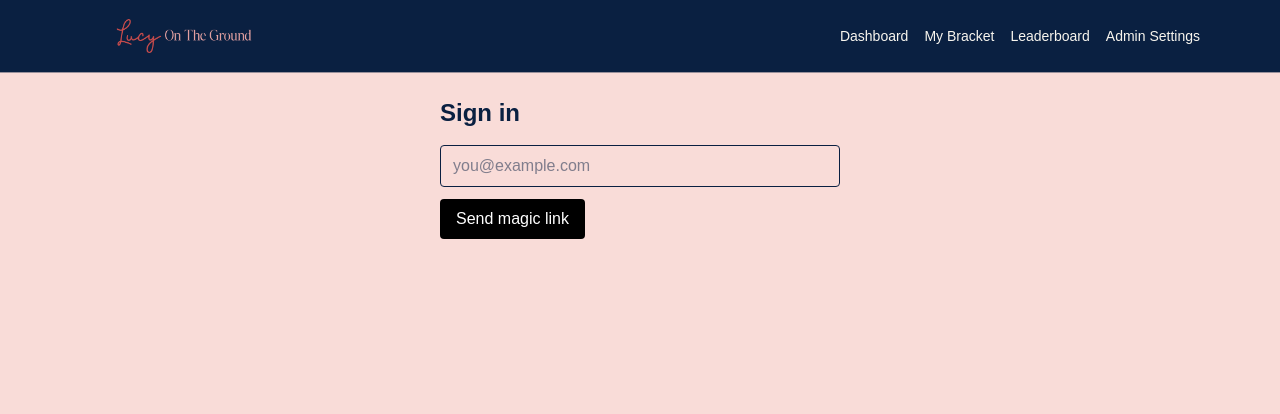
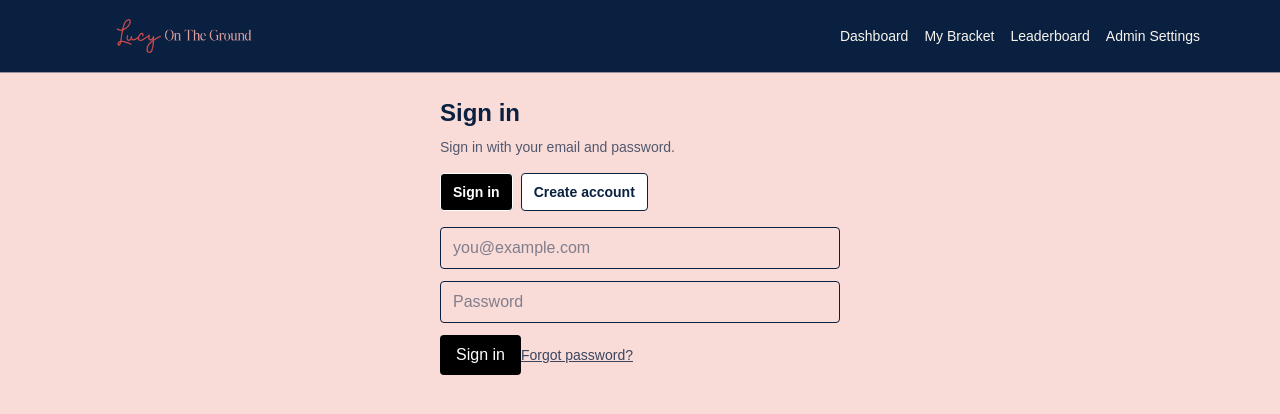
Before and after one commit to LucyontheGroundINC/bracket-app, a Next.js app: page /sign-in in a window 1280 px wide. Shown: the top 414 px of the page. Built offline with nearby package versions, Linux system fonts and the light colour scheme; no server answers.

Commit message:
Switch auth to email/password and sync display names

```diff
--- a/app/api/auth/sync-user/route.ts
+++ b/app/api/auth/sync-user/route.ts
@@ -1,11 +1,17 @@
+// app/api/auth/sync-user/route.ts
 import { NextResponse } from "next/server";
 import { db } from "@/db/client";
 import { users } from "@/db/schema";
 import { sql } from "drizzle-orm";
 
-// force Node runtime (postgres driver doesn't work on Edge)
 export const runtime = "nodejs";
 export const dynamic = "force-dynamic";
+
+type SyncUserBody = {
+  id: string;
+  email: string;
+  displayName?: string | null;
+};
 
 export async function GET() {
   return NextResponse.json({ ok: true, route: "sync-user" });
@@ -13,17 +19,12 @@ export async function GET() {
 
 export async function POST(req: Request) {
   try {
-    // DB connectivity sanity check
     await db.execute(sql`select 1`);
 
-    const body = (await req.json()) as {
-      id?: string | null;
-      email?: string | null;
-      displayName?: string | null;
-    };
+    const body = (await req.json()) as SyncUserBody;
 
-    const id = body.id ?? "";
-    const email = body.email ?? "";
+    const id = body.id?.trim();
+    const email = body.email?.trim();
 
     if (!id || !email) {
       return NextResponse.json(
@@ -32,35 +33,33 @@ export async function POST(req: Request) {
       );
     }
 
-    // ALWAYS provide a string to satisfy Drizzle's insert typings
-    const safeDisplayName =
-      (body.displayName ?? "").trim() ||
-      email.split("@")[0] ||
-      "Player";
+    // ✅ Always provide a displayName to satisfy your Drizzle insert types
+    // Priority: request body displayName -> auth metadata displayName -> email prefix
+    const cleaned =
+      body.displayName != null ? body.displayName.trim() : "";
+
+    const fallbackFromEmail = email.split("@")[0] || "Player";
+    const finalDisplayName = cleaned.length ? cleaned : fallbackFromEmail;
 
     await db
       .insert(users)
       .values({
         id,
         email,
-        displayName: safeDisplayName,
+        displayName: finalDisplayName,
       })
       .onConflictDoUpdate({
         target: users.id,
         set: {
           email,
-          displayName: safeDisplayName,
+          displayName: finalDisplayName,
         },
       });
 
     return NextResponse.json({ ok: true });
-  } catch (e: any) {
-    const detail =
-      e?.cause?.message ||
-      e?.cause?.detail ||
-      e?.message ||
-      String(e);
+  } catch (e: unknown) {
+    const msg = e instanceof Error ? e.message : String(e);
     console.error("[sync-user] error:", e);
-    return NextResponse.json({ ok: false, error: detail }, { status: 500 });
+    return NextResponse.json({ ok: false, error: msg }, { status: 500 });
   }
 }
--- a/app/sign-in/page.tsx
+++ b/app/sign-in/page.tsx
@@ -5,74 +5,192 @@ import { useRouter } from "next/navigation";
 import { supabase } from "@/lib/supabase";
 import { syncUserToDB } from "@/lib/api";
 
+type Mode = "signin" | "signup";
+
 export default function SignInPage() {
   const router = useRouter();
+
+  const [mode, setMode] = useState<Mode>("signin");
   const [email, setEmail] = useState("");
-  const [sending, setSending] = useState(false);
+  const [password, setPassword] = useState("");
+  const [displayName, setDisplayName] = useState(""); // required for signup
+
+  const [loading, setLoading] = useState(false);
   const [message, setMessage] = useState<string | null>(null);
 
   // If already signed in, go to dashboard
   useEffect(() => {
     supabase.auth.getSession().then(({ data }) => {
-      if (data.session?.user) {
-        router.replace("/dashboard");
-      }
+      if (data.session?.user) router.replace("/dashboard");
     });
   }, [router]);
 
   // Listen for auth changes; when signed in, sync user and redirect
   useEffect(() => {
-    const { data: sub } = supabase.auth.onAuthStateChange(async (event, session) => {
+    const { data: sub } = supabase.auth.onAuthStateChange(
+      async (event, session) => {
         if (event === "SIGNED_IN" && session?.user) {
           const u = session.user;
+
+          // Use DB display name if you collect it at signup,
+          // otherwise fall back to metadata (or null).
+          const nameFromMeta =
+            (u.user_metadata?.display_name as string | undefined) ??
+            (u.user_metadata?.full_name as string | undefined) ??
+            (u.user_metadata?.name as string | undefined) ??
+            null;
+
           await syncUserToDB({
             id: u.id,
             email: u.email!,
-          displayName:
-            (u.user_metadata?.full_name as string | undefined) ??
-            (u.user_metadata?.name as string | undefined) ??
-            null,
+            displayName: nameFromMeta,
           });
-        router.replace("/dashboard"); // or "/user"
+
+          router.replace("/dashboard");
         }
-    });
-    return () => {
-      sub.subscription.unsubscribe();
-    };
+      }
+    );
+
+    return () => sub.subscription.unsubscribe();
   }, [router]);
 
-  async function handleSendLink(e: React.FormEvent) {
+  async function handleSubmit(e: React.FormEvent) {
     e.preventDefault();
-    if (!email) return;
+    setMessage(null);
+
+    if (!email || !password) return;
+
+    // Require display name on signup
+    if (mode === "signup" && !displayName.trim()) {
+      setMessage("Please enter a display name.");
+      return;
+    }
 
     try {
-      setSending(true);
-      setMessage(null);
+      setLoading(true);
 
-      const { error } = await supabase.auth.signInWithOtp({
+      if (mode === "signup") {
+        const { data, error } = await supabase.auth.signUp({
           email,
+          password,
           options: {
-          emailRedirectTo: `${window.location.origin}/sign-in`, // after clicking the link
+            // store display name in auth metadata (handy fallback)
+            data: { display_name: displayName.trim() },
           },
         });
 
         if (error) {
           setMessage(error.message);
+          return;
+        }
+
+        // If email confirmations are OFF, you’ll be signed in immediately
+        // and the onAuthStateChange handler will sync + redirect.
+        // If confirmations are ON, session may be null until email is confirmed.
+        if (!data.session) {
+          setMessage(
+            "Account created! Check your email to confirm, then sign in."
+          );
+        }
       } else {
-        setMessage("Check your email for the magic link.");
+        const { error } = await supabase.auth.signInWithPassword({
+          email,
+          password,
+        });
+
+        if (error) {
+          setMessage(error.message);
+          return;
         }
-    } catch (err: any) {
-      setMessage(err?.message ?? "Something went wrong.");
+
+        // redirect will happen via onAuthStateChange
+      }
+    } catch (err: unknown) {
+      const msg =
+        err instanceof Error ? err.message : "Something went wrong.";
+      setMessage(msg);
     } finally {
-      setSending(false);
+      setLoading(false);
+    }
+  }
+
+  async function handleForgotPassword() {
+    setMessage(null);
+    if (!email) {
+      setMessage("Enter your email first, then click Forgot password.");
+      return;
+    }
+
+    try {
+      setLoading(true);
+
+      const { error } = await supabase.auth.resetPasswordForEmail(email, {
+        // you can later create a dedicated reset page; this at least triggers the email
+        redirectTo: `${window.location.origin}/sign-in`,
+      });
+
+      if (error) {
+        setMessage(error.message);
+        return;
+      }
+
+      setMessage("Password reset email sent. Check your inbox.");
+    } catch (err: unknown) {
+      const msg =
+        err instanceof Error ? err.message : "Something went wrong.";
+      setMessage(msg);
+    } finally {
+      setLoading(false);
     }
   }
 
   return (
     <main className="mx-auto max-w-md p-6">
-      <h1 className="text-2xl font-semibold mb-4">Sign in</h1>
+      <h1 className="text-2xl font-semibold mb-2">
+        {mode === "signin" ? "Sign in" : "Create account"}
+      </h1>
 
-      <form onSubmit={handleSendLink} className="space-y-3">
+      <p className="text-sm opacity-70 mb-4">
+        {mode === "signin"
+          ? "Sign in with your email and password."
+          : "Create your account with a display name."}
+      </p>
+
+      <div className="flex gap-2 mb-4">
+        <button
+          type="button"
+          onClick={() => setMode("signin")}
+          className={[
+            "px-3 py-2 rounded border text-sm font-semibold",
+            mode === "signin" ? "bg-black text-white" : "bg-white",
+          ].join(" ")}
+        >
+          Sign in
+        </button>
+        <button
+          type="button"
+          onClick={() => setMode("signup")}
+          className={[
+            "px-3 py-2 rounded border text-sm font-semibold",
+            mode === "signup" ? "bg-black text-white" : "bg-white",
+          ].join(" ")}
+        >
+          Create account
+        </button>
+      </div>
+
+      <form onSubmit={handleSubmit} className="space-y-3">
+        {mode === "signup" && (
+          <input
+            type="text"
+            required
+            value={displayName}
+            onChange={(e) => setDisplayName(e.target.value)}
+            placeholder="Display name (required)"
+            className="w-full rounded border px-3 py-2"
+          />
+        )}
+
         <input
           type="email"
           required
@@ -81,13 +199,38 @@ export default function SignInPage() {
           placeholder="you@example.com"
           className="w-full rounded border px-3 py-2"
         />
+
+        <input
+          type="password"
+          required
+          value={password}
+          onChange={(e) => setPassword(e.target.value)}
+          placeholder="Password"
+          className="w-full rounded border px-3 py-2"
+        />
+
         <button
           type="submit"
-          disabled={sending}
+          disabled={loading}
           className="rounded bg-black text-white px-4 py-2 disabled:opacity-60"
         >
-          {sending ? "Sending..." : "Send magic link"}
+          {loading
+            ? "Working..."
+            : mode === "signin"
+            ? "Sign in"
+            : "Create account"}
         </button>
+
+        {mode === "signin" && (
+          <button
+            type="button"
+            onClick={handleForgotPassword}
+            disabled={loading}
+            className="text-sm underline opacity-80 disabled:opacity-60"
+          >
+            Forgot password?
+          </button>
+        )}
       </form>
 
       {message && <p className="mt-3 text-sm">{message}</p>}
```
Lines whose indentation alone changed are shown as unchanged.
